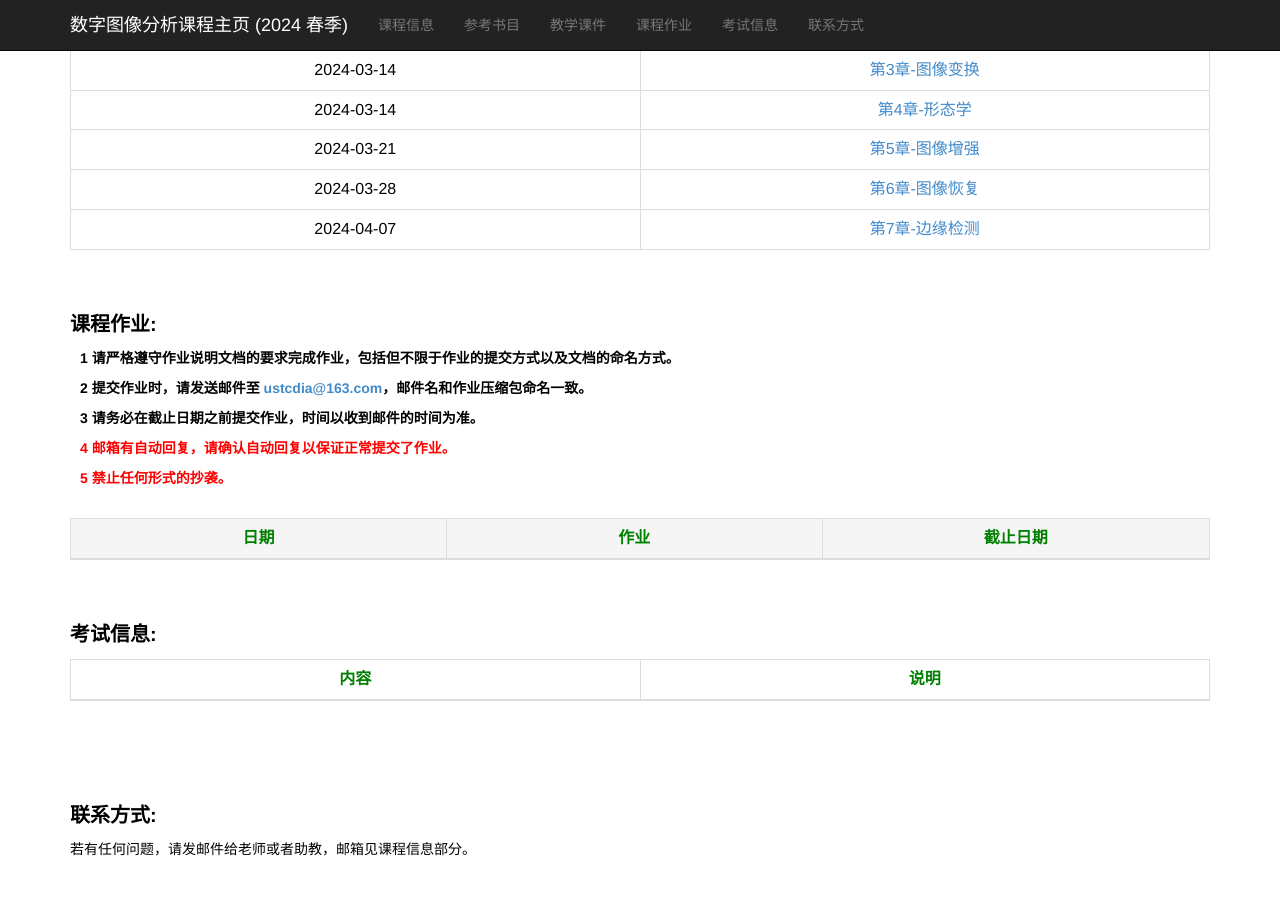
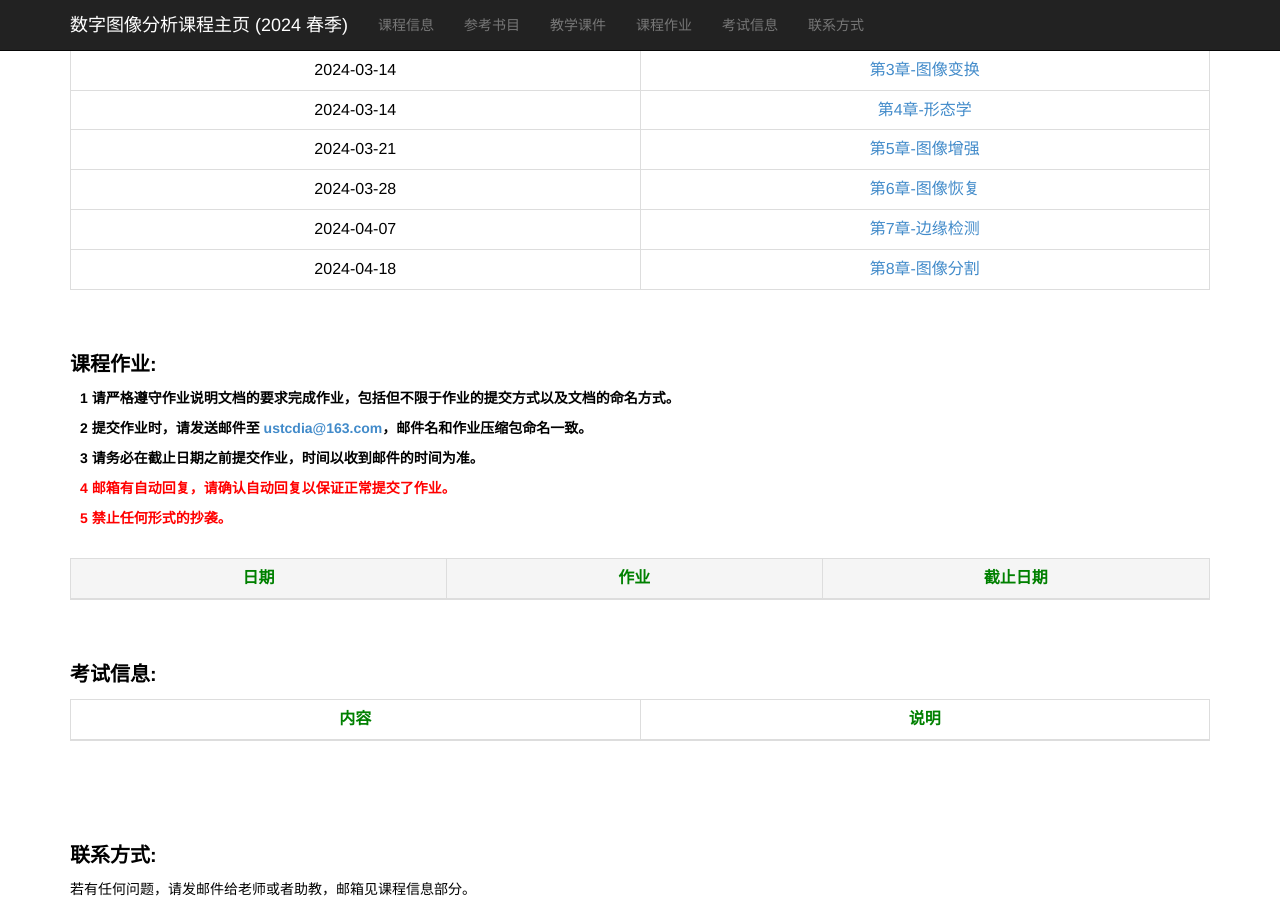
Before and after one commit to ustc-dia/ustc-dia.github.io, a Jekyll site: the page index.html, which Jekyll copies as it is, in a window 1280 px wide and 900 px high, scrolled down 894 px. Built offline with Jekyll 4.4.1, drawn with Linux system fonts in a browser that asks for light colours.

Commit message:
Update index.html

```diff
--- a/index.html
+++ b/index.html
@@ -211,6 +211,11 @@
                     <td><a href="./slides_2024_spring/第7章-边缘检测.pdf" target="_blank">第7章-边缘检测</a></td>
                 </tr>
 
+                <tr>
+                    <td>2024-04-18</td>
+                    <td><a href="./slides_2024_spring/第8章 图像分割.pdf" target="_blank">第8章-图像分割</a></td>
+                </tr>
+
                 <!--
                 <tr>
                     <td>2024-03-14</td>
```
